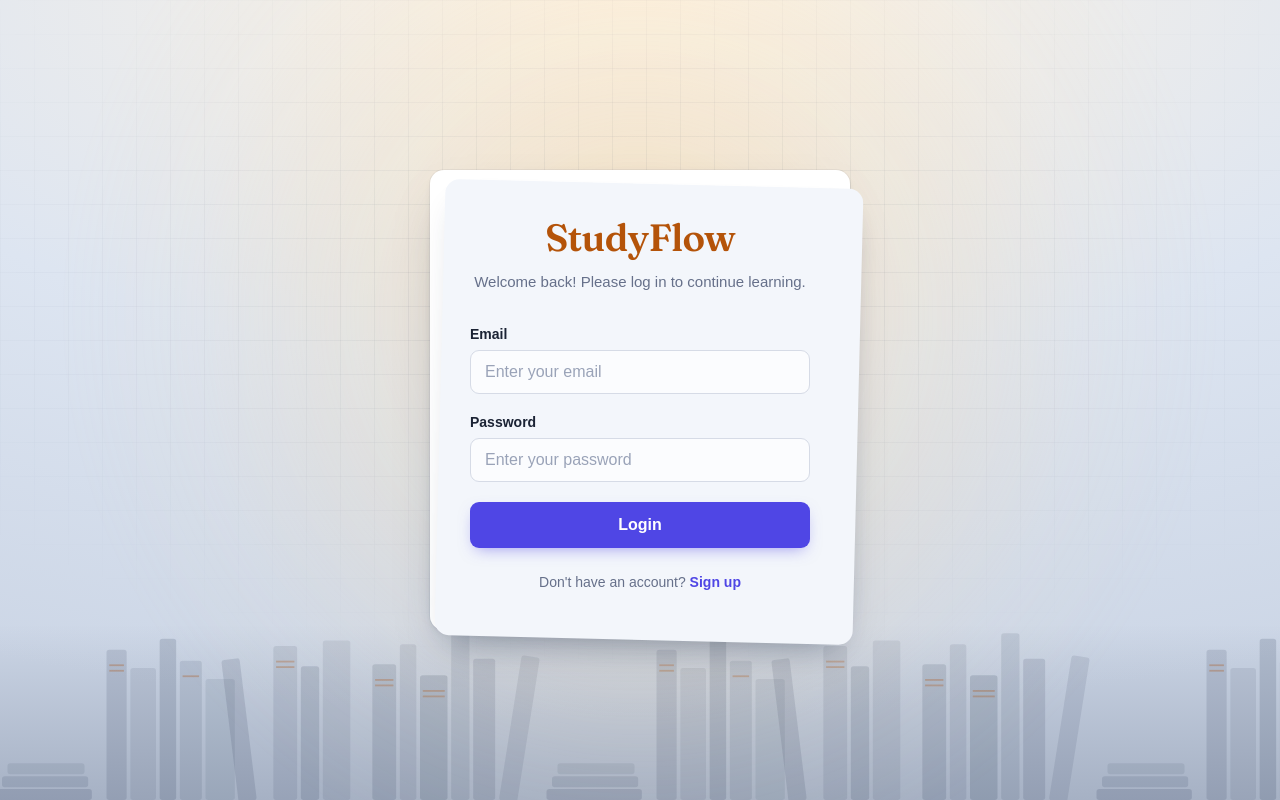
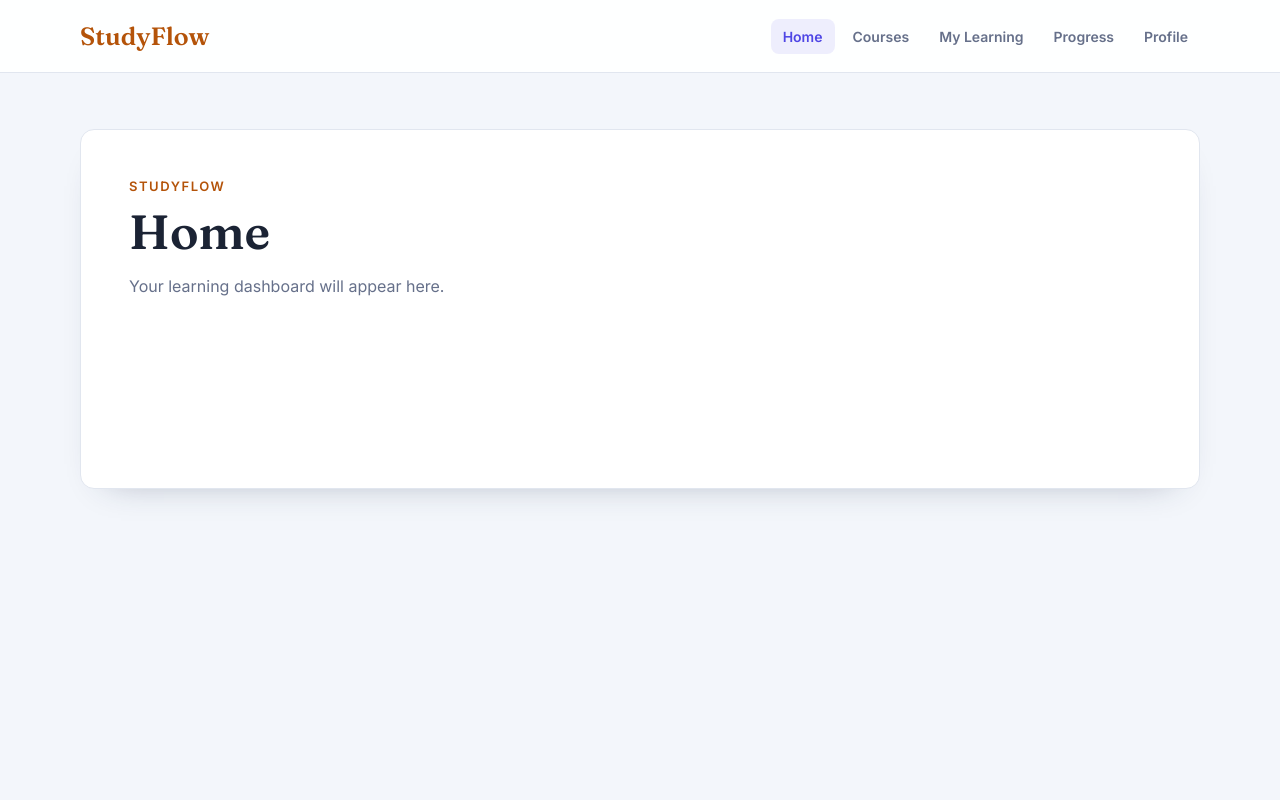
Before and after one commit to aniishme/education-platform, a React (Vite) app: page / in a window 1280 px wide. Before the commit this address led to /login. Built offline with nearby package versions, Linux system fonts and the light colour scheme.

Commit message:
feat: add app routing and navigation

```diff
--- a/src/App.css
+++ b/src/App.css
@@ -267,3 +267,129 @@
     transform: none;
   }
 }
+
+/* ---------- main application ---------- */
+
+.app-shell {
+  min-height: 100vh;
+  color: var(--text);
+  background: #f3f6fb;
+}
+
+.site-header {
+  position: sticky;
+  top: 0;
+  z-index: 10;
+  background: rgba(255, 255, 255, 0.96);
+  border-bottom: 1px solid #e1e6ef;
+}
+
+.navbar {
+  width: min(1120px, calc(100% - 48px));
+  min-height: 72px;
+  margin: 0 auto;
+  display: flex;
+  align-items: center;
+  justify-content: space-between;
+  gap: 28px;
+}
+
+.navbar-brand {
+  flex-shrink: 0;
+  color: var(--brand);
+  font-family: "Fraunces", Georgia, serif;
+  font-size: 25px;
+  font-weight: 600;
+  text-decoration: none;
+}
+
+.navbar-links {
+  display: flex;
+  align-items: center;
+  gap: 6px;
+}
+
+.nav-link {
+  padding: 9px 12px;
+  border-radius: 8px;
+  color: var(--text-soft);
+  font-size: 14px;
+  font-weight: 600;
+  text-decoration: none;
+}
+
+.nav-link:hover,
+.nav-link.active {
+  color: var(--accent);
+  background: rgba(79, 70, 229, 0.09);
+}
+
+.nav-link:focus-visible,
+.navbar-brand:focus-visible {
+  outline: 3px solid rgba(79, 70, 229, 0.35);
+  outline-offset: 2px;
+}
+
+.page-container {
+  width: min(1120px, calc(100% - 48px));
+  margin: 0 auto;
+  padding: 56px 0 72px;
+}
+
+.placeholder-page {
+  min-height: 360px;
+  padding: 48px;
+  background: var(--paper);
+  border: 1px solid #e1e6ef;
+  border-radius: 14px;
+  box-shadow: 0 16px 36px -28px rgba(var(--shadow), 0.45);
+}
+
+.placeholder-page h1 {
+  margin: 8px 0 12px;
+  font-family: "Fraunces", Georgia, serif;
+  font-size: clamp(34px, 5vw, 48px);
+}
+
+.placeholder-page > p:last-child {
+  color: var(--text-soft);
+  line-height: 1.7;
+}
+
+.eyebrow {
+  color: var(--brand);
+  font-size: 13px;
+  font-weight: 600;
+  letter-spacing: 0.12em;
+  text-transform: uppercase;
+}
+
+@media (max-width: 720px) {
+  .navbar {
+    width: min(100% - 32px, 1120px);
+    padding: 15px 0 12px;
+    align-items: flex-start;
+    flex-direction: column;
+    gap: 10px;
+  }
+
+  .navbar-links {
+    width: 100%;
+    padding-bottom: 3px;
+    overflow-x: auto;
+  }
+
+  .nav-link {
+    flex-shrink: 0;
+  }
+
+  .page-container {
+    width: min(100% - 32px, 1120px);
+    padding: 32px 0 48px;
+  }
+
+  .placeholder-page {
+    min-height: 300px;
+    padding: 32px 24px;
+  }
+}
--- a/src/App.jsx
+++ b/src/App.jsx
@@ -1,20 +1,32 @@
-import { BrowserRouter, Routes, Route, Navigate } from "react-router-dom";
+import { BrowserRouter, Navigate, Route, Routes } from "react-router-dom";
+import AppLayout from "./components/AppLayout";
+import CourseDetails from "./pages/CourseDetails";
+import Courses from "./pages/Courses";
+import Home from "./pages/Home";
 import Login from "./pages/login";
+import MyLearning from "./pages/MyLearning";
+import Profile from "./pages/Profile";
+import Progress from "./pages/Progress";
 import Signup from "./pages/Signup";
 import "./App.css";
-
 
 function App() {
   return (
     <BrowserRouter>
       <Routes>
-        <Route path="/" element={<Navigate to="/login" />} />
+        <Route element={<AppLayout />}>
+          <Route path="/" element={<Home />} />
+          <Route path="/courses" element={<Courses />} />
+          <Route path="/courses/:id" element={<CourseDetails />} />
+          <Route path="/my-learning" element={<MyLearning />} />
+          <Route path="/progress" element={<Progress />} />
+          <Route path="/profile" element={<Profile />} />
+        </Route>
+        <Route path="/login" element={<Login />} />
+        <Route path="/signup" element={<Signup />} />
+        <Route path="/dashboard" element={<Navigate to="/" replace />} />
 
-        <Route path="/login" element={<Login />} />
-         <Route path="/signup" element={<Signup />} />
-
-        {/* anything else falls back to the login page */}
-        <Route path="*" element={<Navigate to="/login" />} />
+        <Route path="*" element={<Navigate to="/" replace />} />
       </Routes>
     </BrowserRouter>
   );
--- /dev/null
+++ b/src/components/AppLayout.jsx
@@ -0,0 +1,15 @@
+import { Outlet } from "react-router-dom";
+import Navbar from "./Navbar";
+
+function AppLayout() {
+  return (
+    <div className="app-shell">
+      <Navbar />
+      <main className="page-container">
+        <Outlet />
+      </main>
+    </div>
+  );
+}
+
+export default AppLayout;
--- /dev/null
+++ b/src/components/Navbar.jsx
@@ -0,0 +1,38 @@
+import { NavLink } from "react-router-dom";
+
+const navigationItems = [
+  { to: "/", label: "Home", end: true },
+  { to: "/courses", label: "Courses" },
+  { to: "/my-learning", label: "My Learning" },
+  { to: "/progress", label: "Progress" },
+  { to: "/profile", label: "Profile" },
+];
+
+function Navbar() {
+  return (
+    <header className="site-header">
+      <nav className="navbar" aria-label="Main navigation">
+        <NavLink className="navbar-brand" to="/">
+          StudyFlow
+        </NavLink>
+
+        <div className="navbar-links">
+          {navigationItems.map((item) => (
+            <NavLink
+              key={item.to}
+              to={item.to}
+              end={item.end}
+              className={({ isActive }) =>
+                `nav-link${isActive ? " active" : ""}`
+              }
+            >
+              {item.label}
+            </NavLink>
+          ))}
+        </div>
+      </nav>
+    </header>
+  );
+}
+
+export default Navbar;
--- a/src/index.css
+++ b/src/index.css
@@ -5,6 +5,13 @@
 }
 
 body {
-  font-family: Arial, sans-serif;
+  min-width: 320px;
+  font-family: "Inter", Arial, sans-serif;
   margin: 0;
 }
+
+button,
+input,
+select {
+  font: inherit;
+}
--- /dev/null
+++ b/src/pages/CourseDetails.jsx
@@ -0,0 +1,11 @@
+function CourseDetails() {
+  return (
+    <section className="placeholder-page">
+      <p className="eyebrow">Course overview</p>
+      <h1>Course Details</h1>
+      <p>Course information and lessons will appear here.</p>
+    </section>
+  );
+}
+
+export default CourseDetails;
--- /dev/null
+++ b/src/pages/Courses.jsx
@@ -0,0 +1,11 @@
+function Courses() {
+  return (
+    <section className="placeholder-page">
+      <p className="eyebrow">Course catalogue</p>
+      <h1>Courses</h1>
+      <p>Available courses will appear here.</p>
+    </section>
+  );
+}
+
+export default Courses;
--- /dev/null
+++ b/src/pages/Home.jsx
@@ -0,0 +1,11 @@
+function Home() {
+  return (
+    <section className="placeholder-page">
+      <p className="eyebrow">StudyFlow</p>
+      <h1>Home</h1>
+      <p>Your learning dashboard will appear here.</p>
+    </section>
+  );
+}
+
+export default Home;
--- /dev/null
+++ b/src/pages/MyLearning.jsx
@@ -0,0 +1,11 @@
+function MyLearning() {
+  return (
+    <section className="placeholder-page">
+      <p className="eyebrow">Your courses</p>
+      <h1>My Learning</h1>
+      <p>Your enrolled courses will appear here.</p>
+    </section>
+  );
+}
+
+export default MyLearning;
--- /dev/null
+++ b/src/pages/Profile.jsx
@@ -0,0 +1,11 @@
+function Profile() {
+  return (
+    <section className="placeholder-page">
+      <p className="eyebrow">Student account</p>
+      <h1>Profile</h1>
+      <p>Your profile information will appear here.</p>
+    </section>
+  );
+}
+
+export default Profile;
--- /dev/null
+++ b/src/pages/Progress.jsx
@@ -0,0 +1,11 @@
+function Progress() {
+  return (
+    <section className="placeholder-page">
+      <p className="eyebrow">Learning summary</p>
+      <h1>Progress</h1>
+      <p>Your learning progress will appear here.</p>
+    </section>
+  );
+}
+
+export default Progress;
```
